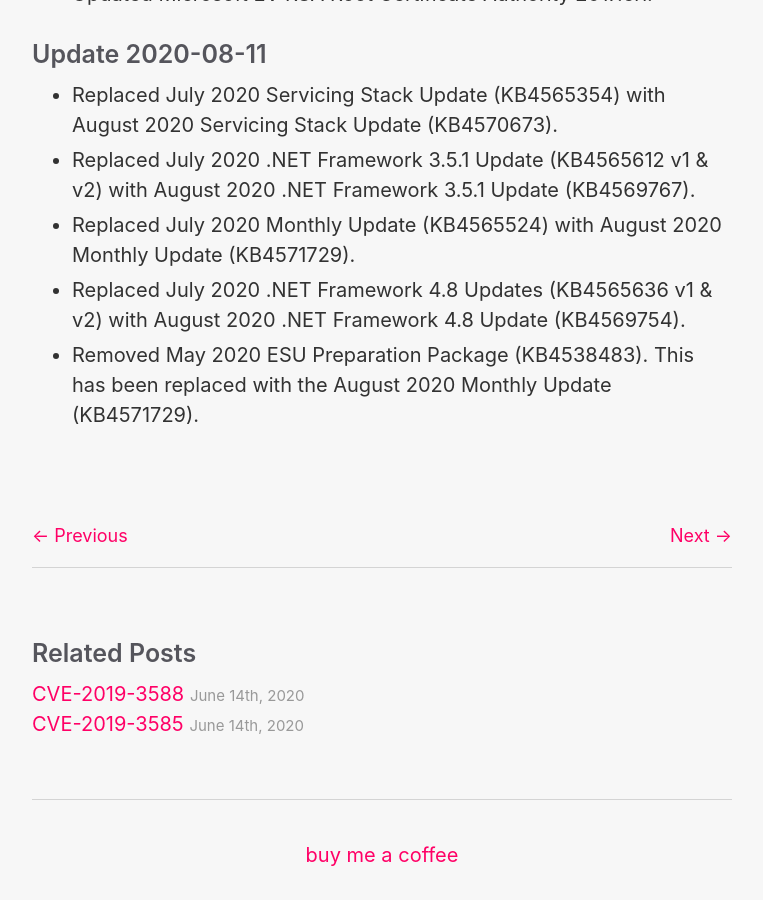
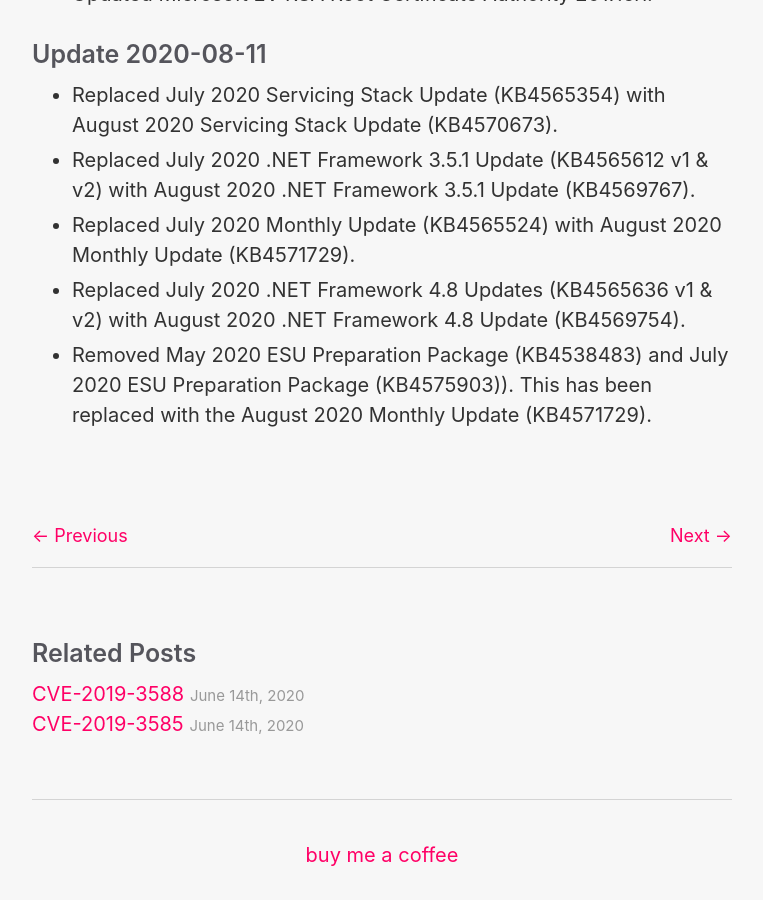
Before and after one commit to HackAndPwn/HackAndPwn.github.io, a Jekyll site: the page built from _posts/2020-05-23-windows-7-esu-patching.md, in a window 1280 px wide and 900 px high, scrolled down 12869 px. Shown: the whole window, without its empty margins (258-1021 px from the left). Built offline with Jekyll 4.4.1, drawn with Linux system fonts in a browser that asks for light colours.

Commit message:
Add point about July 2020 ESU package being replaced.

```diff
--- a/_posts/2020-05-23-windows-7-esu-patching.md
+++ b/_posts/2020-05-23-windows-7-esu-patching.md
@@ -177,4 +177,4 @@ The goal is to keep this list updated as changes are introduced.  Please reach o
 * Replaced July 2020 .NET Framework 3.5.1 Update (KB4565612 v1 & v2) with August 2020 .NET Framework 3.5.1 Update (KB4569767).
 * Replaced July 2020 Monthly Update (KB4565524) with August 2020 Monthly Update (KB4571729).
 * Replaced July 2020 .NET Framework 4.8 Updates (KB4565636 v1 & v2) with August 2020 .NET Framework 4.8 Update (KB4569754).
-* Removed May 2020 ESU Preparation Package (KB4538483). This has been replaced with the August 2020 Monthly Update (KB4571729).
+* Removed May 2020 ESU Preparation Package (KB4538483) and July 2020 ESU Preparation Package (KB4575903)).  This has been replaced with the August 2020 Monthly Update (KB4571729).
```
